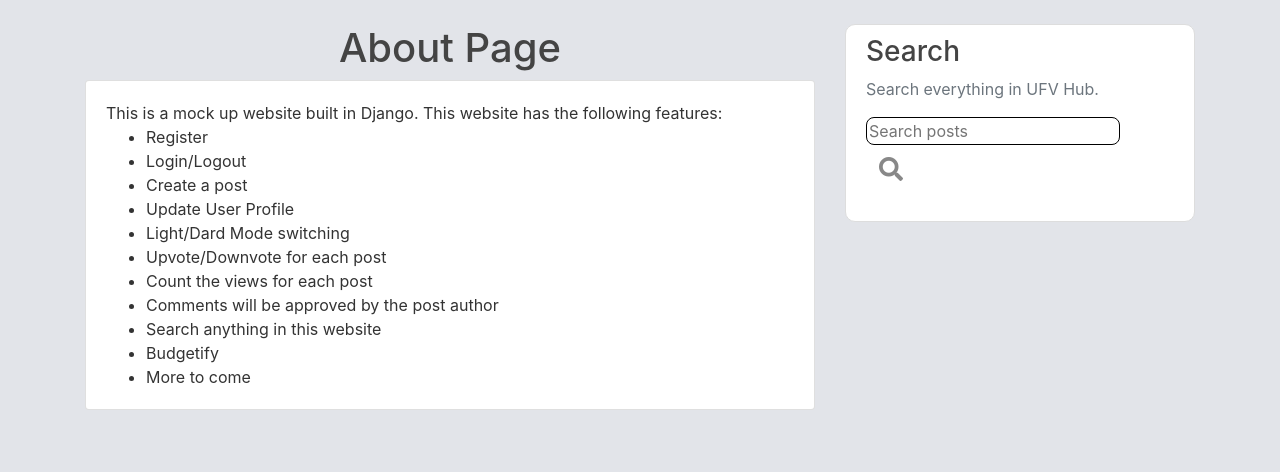
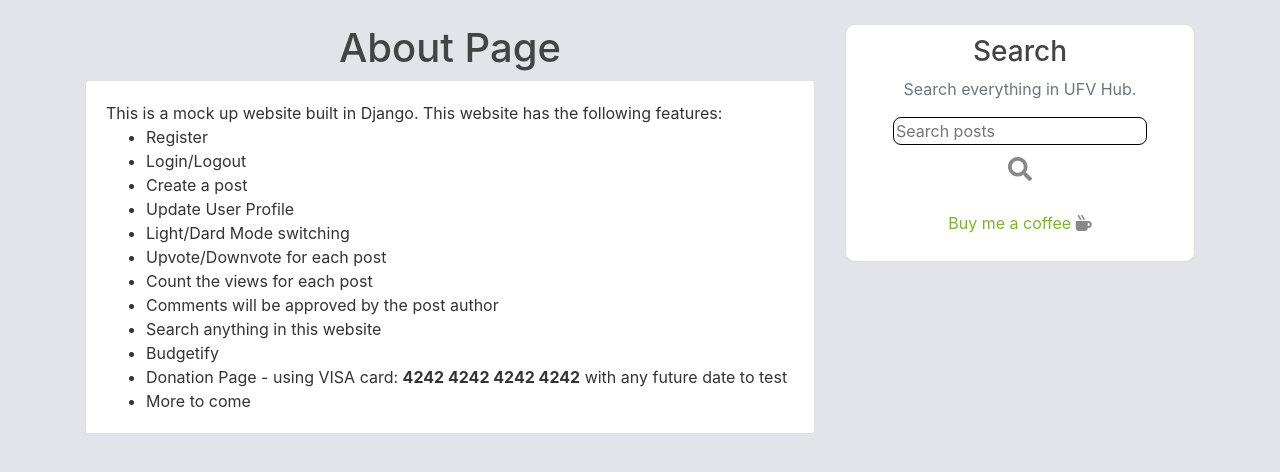
Before and after one commit to hieu-le296/ufvhub, a Django app: page /about/ in a window 1280 px wide. Shown: the part 56-528 px from the top of the page. Run offline with Django 3.2, Linux system fonts and the light colour scheme; data that the repository does not hold is empty; some libraries are stand-ins or nearby versions.

Commit message:
Added Stripe testing and imprved UI

```diff
--- a/blog/static/blog/dark.css
+++ b/blog/static/blog/dark.css
@@ -44,7 +44,7 @@ p, span, small{
 }
 
 .article-title {
-    color: #fff;
+    color: #7cb232;
   }
 
 a.article-title:hover {
--- a/blog/static/blog/light.css
+++ b/blog/static/blog/light.css
@@ -68,7 +68,7 @@ hr{
   }
 
   .article-title {
-    color: #444444;
+    color: #7cb232;
   }
 
   a.article-title:hover {
@@ -151,3 +151,12 @@ hr{
 .comment:hover {
   color: #7cb232;
 }
+
+
+.coffee {
+  color: #7cb232;
+}
+
+.coffee:hover {
+  color: #7cb232;
+}
--- a/blog/templates/blog/about.html
+++ b/blog/templates/blog/about.html
@@ -17,6 +17,7 @@
                 <li>Comments will be approved by the post author</li>
                 <li>Search anything in this website</li>
                 <li>Budgetify</li>
+                <li>Donation Page - using VISA card:  <strong>4242 4242 4242 4242</strong> with any future date to test</li>
                 <li>More to come</li>
             </ul>
         </div>
--- a/blog/templates/blog/base.html
+++ b/blog/templates/blog/base.html
@@ -70,7 +70,7 @@
                 {% block content %}{% endblock %}
             </div>
             <div class="col-md-4">
-                <div class="content-section">
+                <div style="text-align: center;" class="content-section">
                     <h3>Search</h3>
                     <p class='text-muted'>Search everything in UFV Hub.
                     <form action="{% url 'search_posts' %}" method="GET" value="{{request.GET.q}}">
@@ -79,6 +79,7 @@
                             style="font-size: 1.5em;"><i class="fas fa-search"></i></span></a>
                     </form>
                     </p>
+                    <p><a class="coffee" href="{% url 'donation' %}">Buy me a coffee </a><i class="fas fa-mug-hot"></i></p>
                 </div>
             </div>
         </div>
--- a/blog/templates/blog/post_detail.html
+++ b/blog/templates/blog/post_detail.html
@@ -54,7 +54,7 @@
                         style="font-size: 1.5em;"><i class="fas fa-times-circle"></i></span></a>
                 {% endif %}
             </div>
-            <h5 class="card-title">{{ comment.author }} says:</h5>
+            <p class="card-title"> <strong>{{ comment.author }} </strong> says:</p>
             <p class="card-text">{{ comment.text|linebreaks }}</p>
             {% endif %}
         </div>
--- a/blog/urls.py
+++ b/blog/urls.py
@@ -24,5 +24,7 @@ urlpatterns = [
     path('search/', views.search_posts, name='search_posts'),
     path('budget/', views.budget, name='budget'),
     path('about/', views.about, name='blog-about'),
-
+    path('donation/', views.donation, name='donation'),
+    path('payment/', views.payment, name='payment'),
+    path('thankyou/', views.thank_you, name='thank_you'),
 ]
--- a/blog/views.py
+++ b/blog/views.py
@@ -12,6 +12,14 @@ from django.views.generic import (
 from .models import Post, Comment
 from .forms import CommentForm
 from django.db.models import Q
+import stripe
+from django.views.decorators.csrf import csrf_exempt
+from django.templatetags.static import static
+
+
+
+public_key = 'pk_test_TYooMQauvdEDq54NiTphI7jx'
+stripe.api_key = "sk_test_4eC39HqLyjWDarjtT1zdp7dc"
 
 
 # def home(request):
@@ -147,4 +155,31 @@ def search_posts(request):
 
 
 def about(request):
-    return render(request, "blog/about.html", {"title": "About"})
+    return render(request, 'blog/about.html', {'title': 'About'})
+
+
+def thank_you(request):
+    return render(request, 'blog/thank_you.html')
+
+@csrf_exempt
+def donation(request):
+    return render(request, 'blog/donation.html', {'public_key': public_key})
+
+
+@csrf_exempt
+def payment(request):
+    # Customer Info
+    if request.method == 'POST':
+        customer = stripe.Customer.create(
+            email=request.GET.get('stripeEmail'), source=request.GET.get('stripeToken'))
+
+        # Payment Information
+        charge = stripe.PaymentIntent.create(
+            customer=customer.id,
+            amount=399,
+            currency="CAD",
+            payment_method_types=['card'],
+            description='Donation'
+        )
+        return redirect('thank_you')
+    return redirect('thank_you')
```
Also changed, not shown: blog/templates/blog/donation.html (added, +19 -0 lines), blog/templates/blog/thank_you.html (added, +12 -0 lines), blog/static/blog/default.jpg (added).
